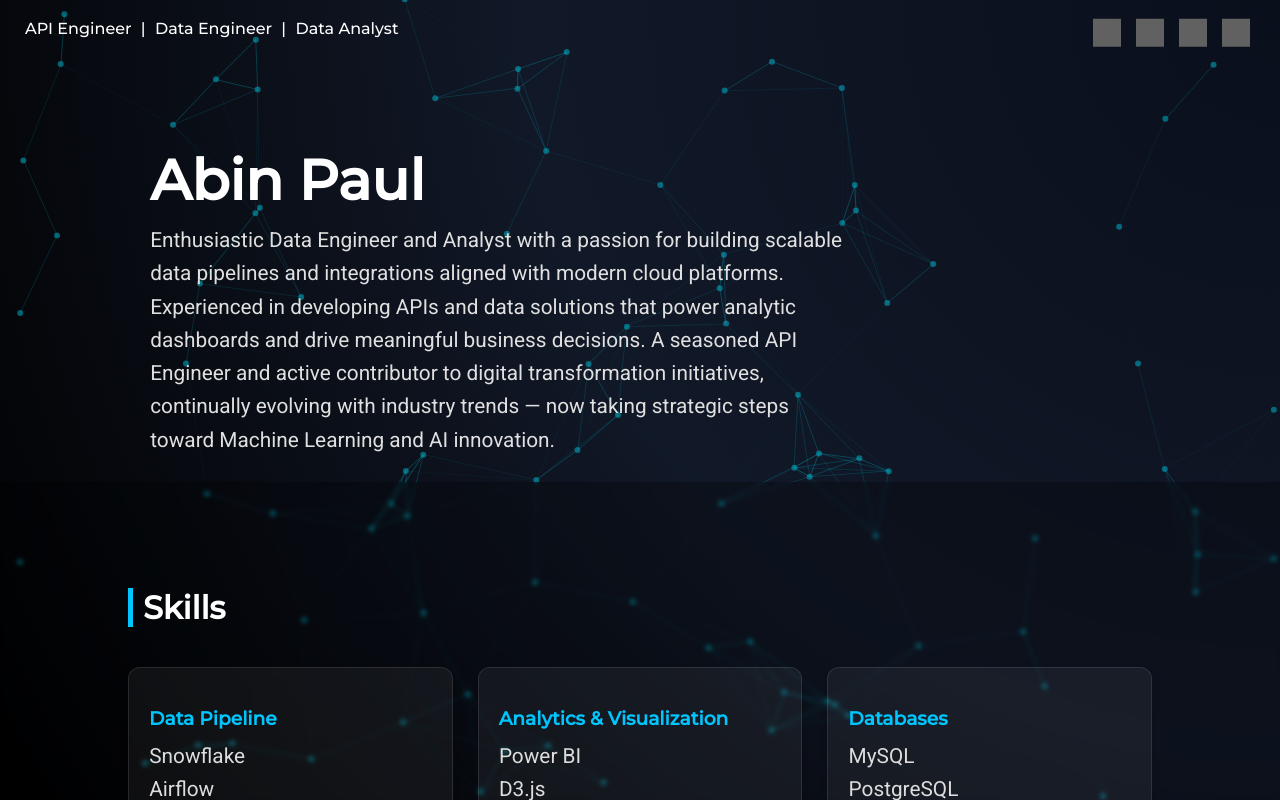
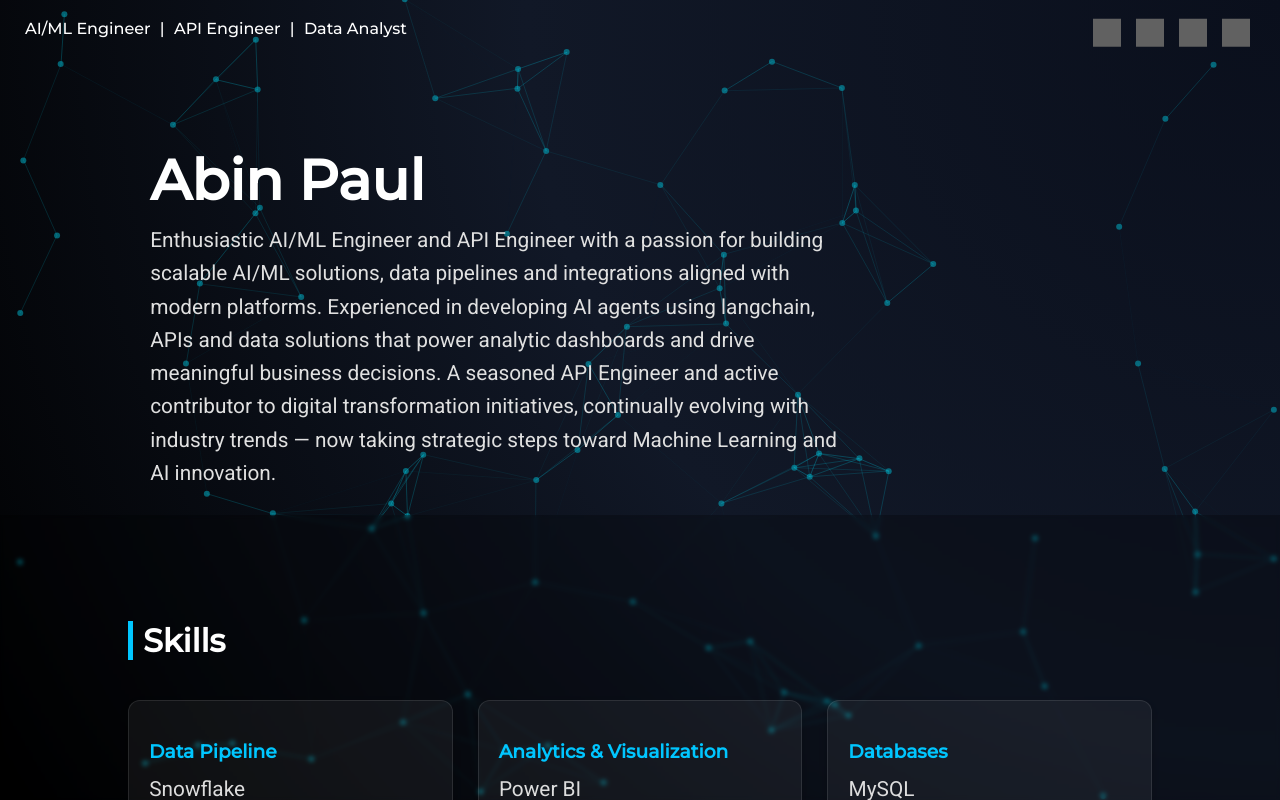
Before and after one commit to abingeorgepaul/data-and-analytics-portfolio, a plain HTML site: page index.html in a window 1280 px wide. Drawn offline with nearby package versions, Linux system fonts and the light colour scheme; grey boxes are pictures that could not be loaded.

Commit message:
Update index.html

```diff
--- a/index.html
+++ b/index.html
@@ -302,7 +302,7 @@
 
 <!-- Top-left roles -->
 <div class="header-roles">
-  <span>API Engineer</span> | <span>Data Engineer</span> | <span>Data Analyst</span>
+  <span>AI/ML Engineer</span> | <span>API Engineer</span> | <span>Data Analyst</span>
 </div>
 
 <!-- Social icons -->
@@ -324,7 +324,7 @@
 <!-- Main content -->
 <div class="content fade-in">
   <h1>Abin Paul</h1>
-  <p>Enthusiastic Data Engineer and Analyst with a passion for building scalable data pipelines and integrations aligned with modern cloud platforms. Experienced in developing APIs and data solutions that power analytic dashboards and drive meaningful business decisions. A seasoned API Engineer and active contributor to digital transformation initiatives, continually evolving with industry trends — now taking strategic steps toward Machine Learning and AI innovation.</p>
+  <p>Enthusiastic AI/ML Engineer and API Engineer with a passion for building scalable AI/ML solutions, data pipelines and integrations aligned with modern  platforms. Experienced in developing AI agents using langchain, APIs and data solutions that power analytic dashboards and drive meaningful business decisions. A seasoned API Engineer and active contributor to digital transformation initiatives, continually evolving with industry trends — now taking strategic steps toward Machine Learning and AI innovation.</p>
 </div>
 
 <!-- Skills Section -->
```
